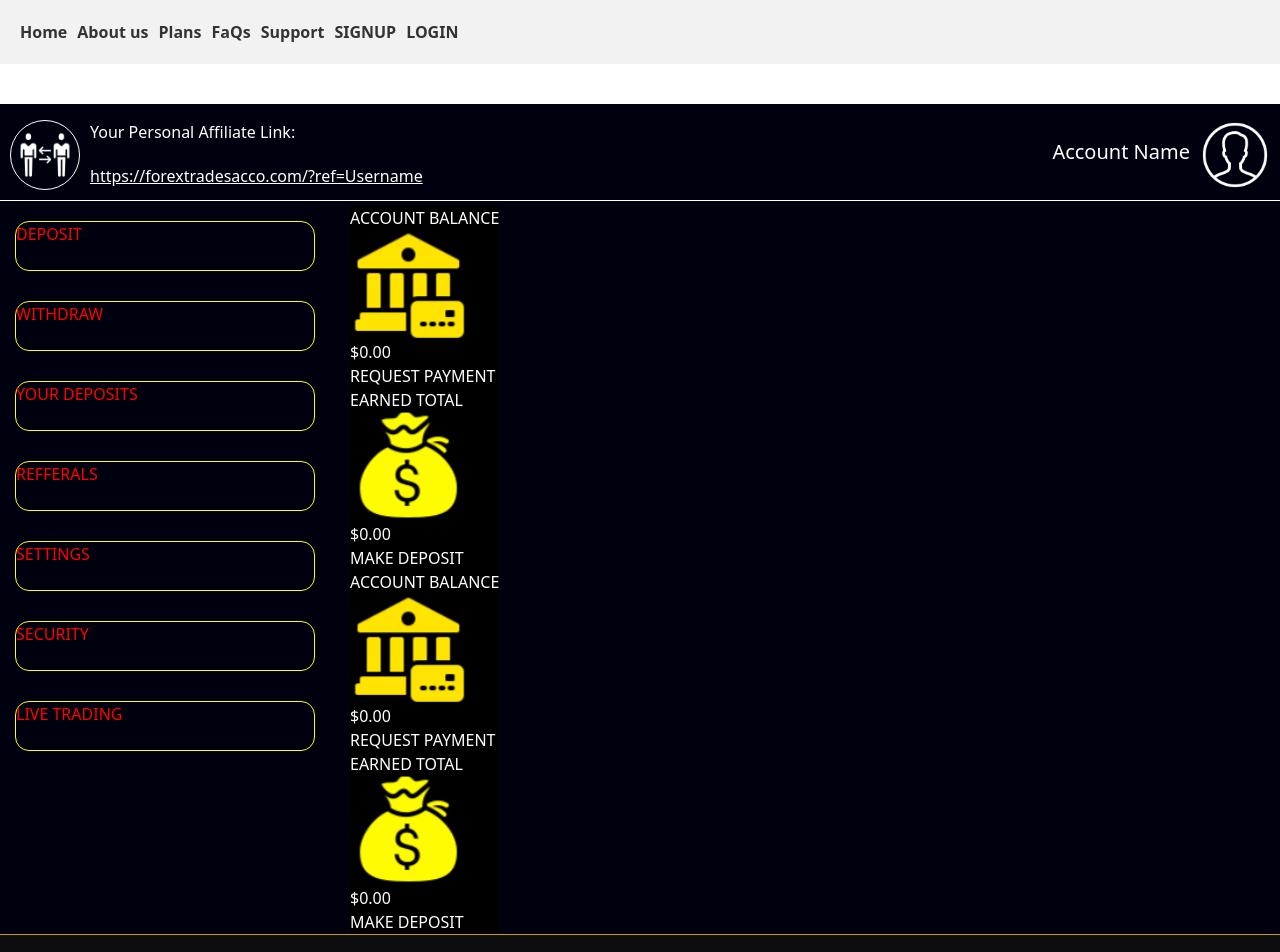
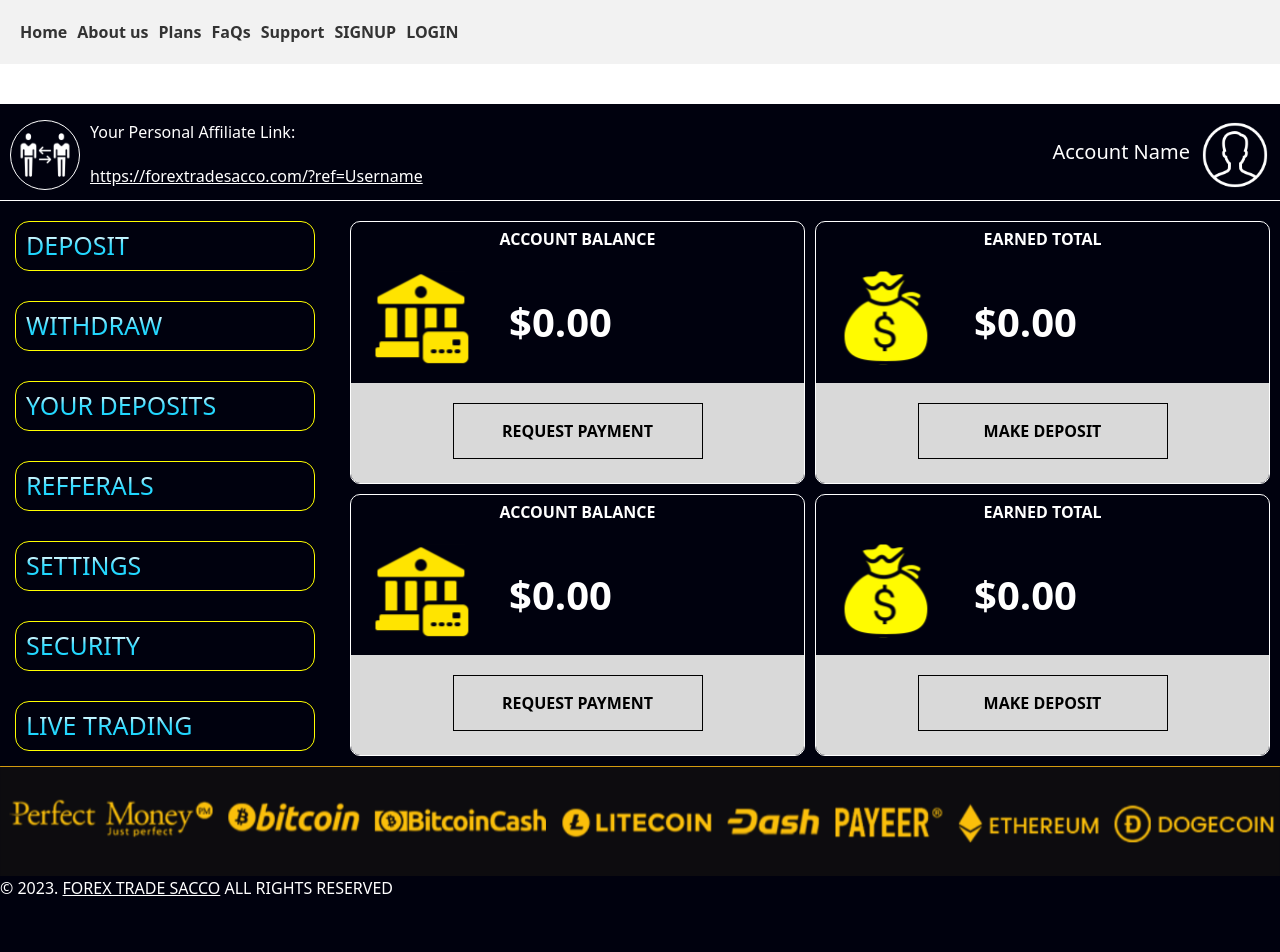
Before and after one commit to TechInnovatorsHub/indices-trade-lab, a React (Vite) app: page /dashboard in a window 1280 px wide. Shown: the top 952 px of the page. After the commit the page ends 906 px from the top, so only its background shows below. Built offline with nearby package versions, Linux system fonts and the light colour scheme.

Commit message:
updated dashboard card area added foooter added sponsors

```diff
--- a/src/components/Dashboard/Dashboard.css
+++ b/src/components/Dashboard/Dashboard.css
@@ -79,10 +79,102 @@
     border-radius: 14px;
 }
 
+/** background: linear-gradient(to right,
+        white,
+        white,
+        pink,
+        rgb(248, 167, 181),
+        rgb(84, 233, 84),
+        rgb(56, 190, 56),
+        green);
+    -webkit-background-clip: text;
+    -webkit-text-fill-color: transparent; */
+
 .dashboard-btns .btn p {
-    color: red;
+    background: linear-gradient(180deg, #FFF 0%, #F7FEFF 30.73%, #39DBFF 52.61%, #00D1FF 100%);
+    background-clip: text;
+    -webkit-background-clip: text;
+    -webkit-text-fill-color: transparent;
+
+    font-size: 25px;
+    padding-left: 10px;
+    padding-top: 5px;
 }
 
 .dashboard-cashCards {
-    background-color: black;
+    display: grid;
+
+    grid-template-columns: repeat(2, 1fr);
+    margin-right: 10px;
+    margin-bottom: 10px;
+    gap: 10px;
+    margin-top: 15px;
+    flex: 1;
 }
+
+.dashboard-cashCards img {
+    width: 100px;
+    margin-top: 20px;
+    margin-left: 20px;
+}
+
+.dashboard-cashCards > div {
+    position: relative;
+    border: 1px solid white;
+    overflow: hidden;
+
+    border-radius: 10px;
+}
+
+.dashboard-cashCards h4 {
+    text-align: center;
+    margin-top: 5px;
+    font-weight: 600;
+}
+
+.dashboard-cashCards h2 {
+    display: inline-block;
+    position: absolute;
+    top: 70px;
+    right: 12rem;
+    font-size: 40px;
+    font-weight: 800;
+}
+
+.card-btn {
+    display: inline-block;
+    background-color: #D9D9D9;
+    color: black;
+    text-align: center;
+
+    position: absolute;
+    bottom: 0;
+    width: 100%;
+        height: 100px;
+}
+
+.card-btn  p {
+    display: inline-block;
+    border: 1px solid black;
+
+    margin-top: 20px;
+    font-weight: 700;
+    padding: 15px;
+    width: 250px;
+}
+
+.dashboard-sponsors {
+    overflow: hidden;
+    height: 110px;
+}
+
+.dashboard-footer {
+    text-align: start;
+
+    height: 30px;
+    margin-top: 0;
+}
+
+.footer-btn {
+    text-decoration: underline;
+}
--- a/src/components/Dashboard/Dashboard.jsx
+++ b/src/components/Dashboard/Dashboard.jsx
@@ -88,7 +88,7 @@
                   <h4>{info.title}</h4>
                   <img src={info.logo}/>
                   <h2>{info.amount}</h2>
-                <NavLink>{info.btnTitle}</NavLink>
+                  <NavLink className="card-btn"><p>{info.btnTitle}</p></NavLink>
                 </div>
               )}
         </section>
@@ -99,7 +99,7 @@
       </section>
 
       <footer className="dashboard-footer">
-        <div>&#169; 2023. <NavLink>FOREX TRADE SACCO</NavLink> ALL RIGHTS RESERVED </div>
+        <div>&#169; 2023. <NavLink className="footer-btn">FOREX TRADE SACCO</NavLink> ALL RIGHTS RESERVED </div>
       </footer>
 
     </section>
```
Lines whose indentation alone changed are shown as unchanged.
